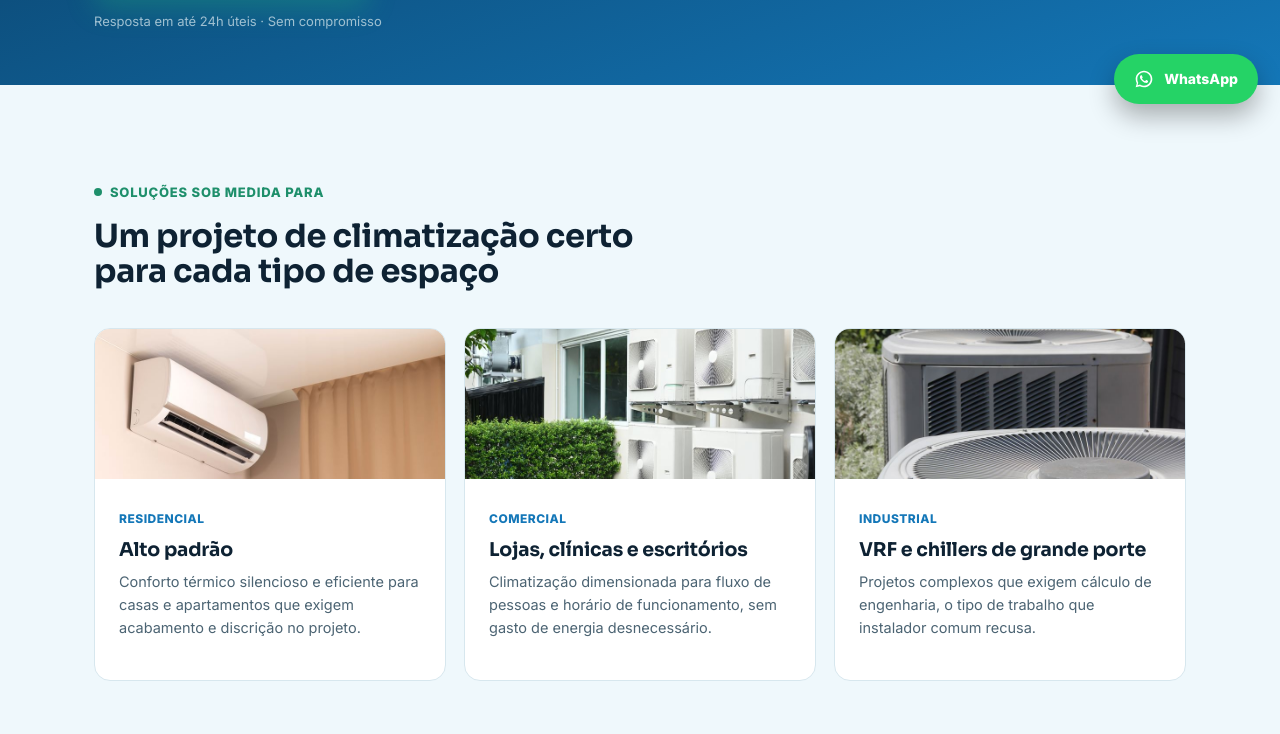
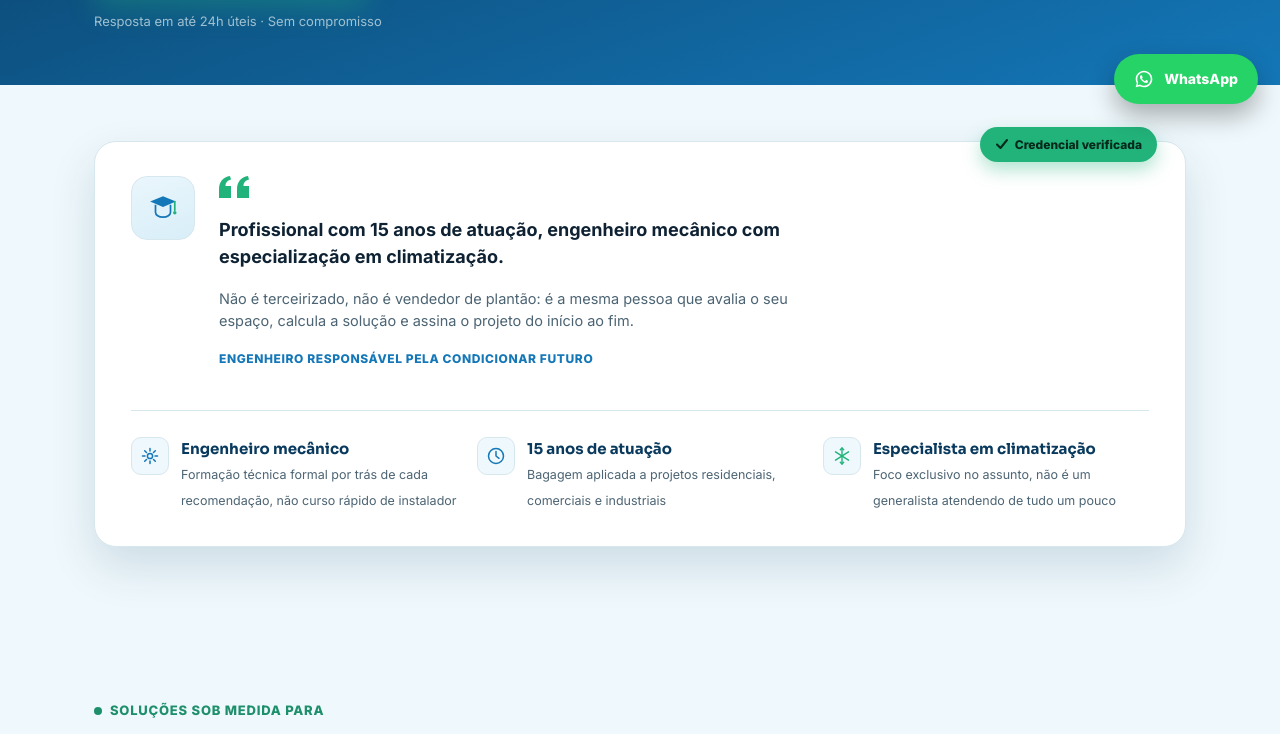
Before and after one commit to joaopedro320/condicionar-futuro, a plain HTML site: page index.html in a window 1280 px wide. Shown: the part 674-1408 px from the top of the page. Drawn offline with Linux system fonts and the light colour scheme.

Commit message:
Add files via upload

```diff
--- a/index.html
+++ b/index.html
@@ -127,6 +127,42 @@ header.site{position:sticky;top:0;z-index:40;background:rgba(9,58,94,0.95);backd
 .btn-primary{background:var(--green-bright);color:#fff;padding:16px 26px;border-radius:10px;border:none;font-weight:800;font-size:15.5px;text-decoration:none;display:inline-block;box-shadow:0 12px 28px rgba(34,179,122,0.32);}
 .btn-secondary{background:transparent;color:#fff;border:1.5px solid rgba(255,255,255,0.4);padding:16px 26px;border-radius:10px;font-weight:700;font-size:15.5px;text-decoration:none;display:inline-block;}
 .microcopy{margin-top:14px;color:#9FC0D1;font-size:13px;}
+
+.authority{background:var(--sky);padding:56px 0;position:relative;z-index:5;}
+.authority-card{
+  background:#fff;border-radius:22px;border:1px solid var(--line);
+  box-shadow:0 20px 46px rgba(9,58,94,0.14);
+  padding:34px 36px;position:relative;
+}
+@media (max-width:640px){.authority-card{padding:26px 22px;}}
+.authority-seal{
+  position:absolute;top:-15px;right:28px;background:var(--green-bright);color:#04281B;
+  font-size:12px;font-weight:800;padding:8px 15px;border-radius:999px;
+  box-shadow:0 8px 18px rgba(34,179,122,0.35);display:flex;align-items:center;gap:6px;
+}
+@media (max-width:640px){.authority-seal{position:static;display:inline-flex;margin-bottom:18px;}}
+.authority-seal svg{flex-shrink:0;}
+.authority-top{display:flex;gap:24px;align-items:flex-start;flex-wrap:wrap;}
+.authority-icon{
+  width:64px;height:64px;border-radius:16px;flex-shrink:0;
+  background:linear-gradient(160deg,#EAF6FC,#D8EEF8);border:1px solid var(--line);
+  display:flex;align-items:center;justify-content:center;
+}
+.authority-text{flex:1;min-width:280px;}
+.quote-mark{display:block;margin-bottom:12px;}
+.authority-text p.lede-auth{font-size:18px;color:var(--ink);max-width:600px;font-weight:700;line-height:1.5;}
+.authority-text p.lede-auth-sub{font-size:14.5px;color:var(--ink-soft);max-width:580px;margin-top:10px;line-height:1.55;}
+.authority-signature{margin-top:16px;font-size:12px;font-weight:800;color:var(--blue);text-transform:uppercase;letter-spacing:0.05em;}
+
+.authority-chips{display:grid;grid-template-columns:repeat(3,1fr);gap:20px;margin-top:30px;padding-top:26px;border-top:1px solid var(--line);}
+@media (max-width:760px){.authority-chips{grid-template-columns:1fr;}}
+.authority-chip{display:flex;gap:12px;align-items:flex-start;}
+.authority-chip .chip-icon{
+  width:38px;height:38px;border-radius:10px;background:var(--sky);border:1px solid var(--line);
+  display:flex;align-items:center;justify-content:center;flex-shrink:0;
+}
+.authority-chip b{display:block;font-family:'Sora';font-size:15px;color:var(--blue-deep);}
+.authority-chip span{font-size:12.5px;color:var(--ink-soft);line-height:1.45;}
 
 .hero-visual{padding:20px 0 60px;perspective:1400px;}
 .device-card{
@@ -415,6 +451,58 @@ details.faq summary:hover{color:var(--blue);}
         </div>
         <div class="pin p1"><span class="dot"></span>Projeto de engenharia</div>
         <div class="pin p2"><span class="dot"></span>Eficiência energética</div>
+      </div>
+    </div>
+  </div>
+</section>
+
+<section class="authority">
+  <div class="wrap">
+    <div class="authority-card">
+      <div class="authority-seal">
+        <svg width="14" height="14" viewBox="0 0 14 14" fill="none"><path d="M2 7.5 L5.5 11 L12 3" stroke="#04281B" stroke-width="2" fill="none" stroke-linecap="round" stroke-linejoin="round"/></svg>
+        Credencial verificada
+      </div>
+      <div class="authority-top">
+        <div class="authority-icon">
+          <svg width="30" height="30" viewBox="0 0 28 28" fill="none" xmlns="http://www.w3.org/2000/svg" aria-hidden="true">
+            <path d="M14 3 L26 8 L14 13 L2 8 Z" fill="#1477B8"/>
+            <path d="M7 11 V18 C7 20.5 10 22.5 14 22.5 C18 22.5 21 20.5 21 18 V11" stroke="#1477B8" stroke-width="1.6" fill="none"/>
+            <line x1="25" y1="8" x2="25" y2="16" stroke="#22B37A" stroke-width="1.6" stroke-linecap="round"/>
+            <circle cx="25" cy="18.5" r="1.6" fill="#22B37A"/>
+          </svg>
+        </div>
+        <div class="authority-text">
+          <span class="quote-mark">
+            <svg width="30" height="22" viewBox="0 0 30 22" fill="none" xmlns="http://www.w3.org/2000/svg" aria-hidden="true">
+              <path d="M0 22V13.5C0 6 4 1 11 0L12 3.5C8 4.5 6.5 7 6.5 10H12V22H0Z" fill="#22B37A"/>
+              <path d="M18 22V13.5C18 6 22 1 29 0L30 3.5C26 4.5 24.5 7 24.5 10H30V22H18Z" fill="#22B37A"/>
+            </svg>
+          </span>
+          <p class="lede-auth">Profissional com 15 anos de atuação, engenheiro mecânico com especialização em climatização.</p>
+          <p class="lede-auth-sub">Não é terceirizado, não é vendedor de plantão: é a mesma pessoa que avalia o seu espaço, calcula a solução e assina o projeto do início ao fim.</p>
+          <p class="authority-signature">Engenheiro responsável pela Condicionar Futuro</p>
+        </div>
+      </div>
+      <div class="authority-chips">
+        <div class="authority-chip">
+          <div class="chip-icon">
+            <svg width="20" height="20" viewBox="0 0 20 20" fill="none"><circle cx="10" cy="10" r="2.6" stroke="#1477B8" stroke-width="1.5"/><path d="M10 2.5V5M10 15V17.5M17.5 10H15M5 10H2.5M15.3 4.7L13.5 6.5M6.5 13.5L4.7 15.3M15.3 15.3L13.5 13.5M6.5 6.5L4.7 4.7" stroke="#1477B8" stroke-width="1.5" stroke-linecap="round"/></svg>
+          </div>
+          <div><b>Engenheiro mecânico</b><span>Formação técnica formal por trás de cada recomendação, não curso rápido de instalador</span></div>
+        </div>
+        <div class="authority-chip">
+          <div class="chip-icon">
+            <svg width="20" height="20" viewBox="0 0 20 20" fill="none"><circle cx="10" cy="10" r="7.5" stroke="#1477B8" stroke-width="1.5"/><path d="M10 5.5V10L13 12.3" stroke="#1477B8" stroke-width="1.5" stroke-linecap="round" stroke-linejoin="round"/></svg>
+          </div>
+          <div><b>15 anos de atuação</b><span>Bagagem aplicada a projetos residenciais, comerciais e industriais</span></div>
+        </div>
+        <div class="authority-chip">
+          <div class="chip-icon">
+            <svg width="20" height="20" viewBox="0 0 20 20" fill="none" stroke="#22B37A" stroke-width="1.4" stroke-linecap="round"><line x1="10" y1="2" x2="10" y2="18"/><line x1="3.5" y1="5.8" x2="16.5" y2="14.2"/><line x1="16.5" y1="5.8" x2="3.5" y2="14.2"/><path d="M10 2 L8.3 3.7 M10 2 L11.7 3.7 M10 18 L8.3 16.3 M10 18 L11.7 16.3"/></svg>
+          </div>
+          <div><b>Especialista em climatização</b><span>Foco exclusivo no assunto, não é um generalista atendendo de tudo um pouco</span></div>
+        </div>
       </div>
     </div>
   </div>
@@ -793,7 +881,8 @@ details.faq summary:hover{color:var(--blue);}
   var targets = document.querySelectorAll(
     '.section h2, .section .lede, .audience-card, .benefit, .spec-card, ' +
     '.testi, .stat, .objection, details.faq, .banner, .urgency-strip, ' +
-    '.map-frame, .review-link, .pain-list li, form.diagnostic, .offer-list'
+    '.map-frame, .review-link, .pain-list li, form.diagnostic, .offer-list, ' +
+    '.authority-chip, .authority-text'
   );
   if (reduceMotion) { return; }
   targets.forEach(function(el, i){
```
